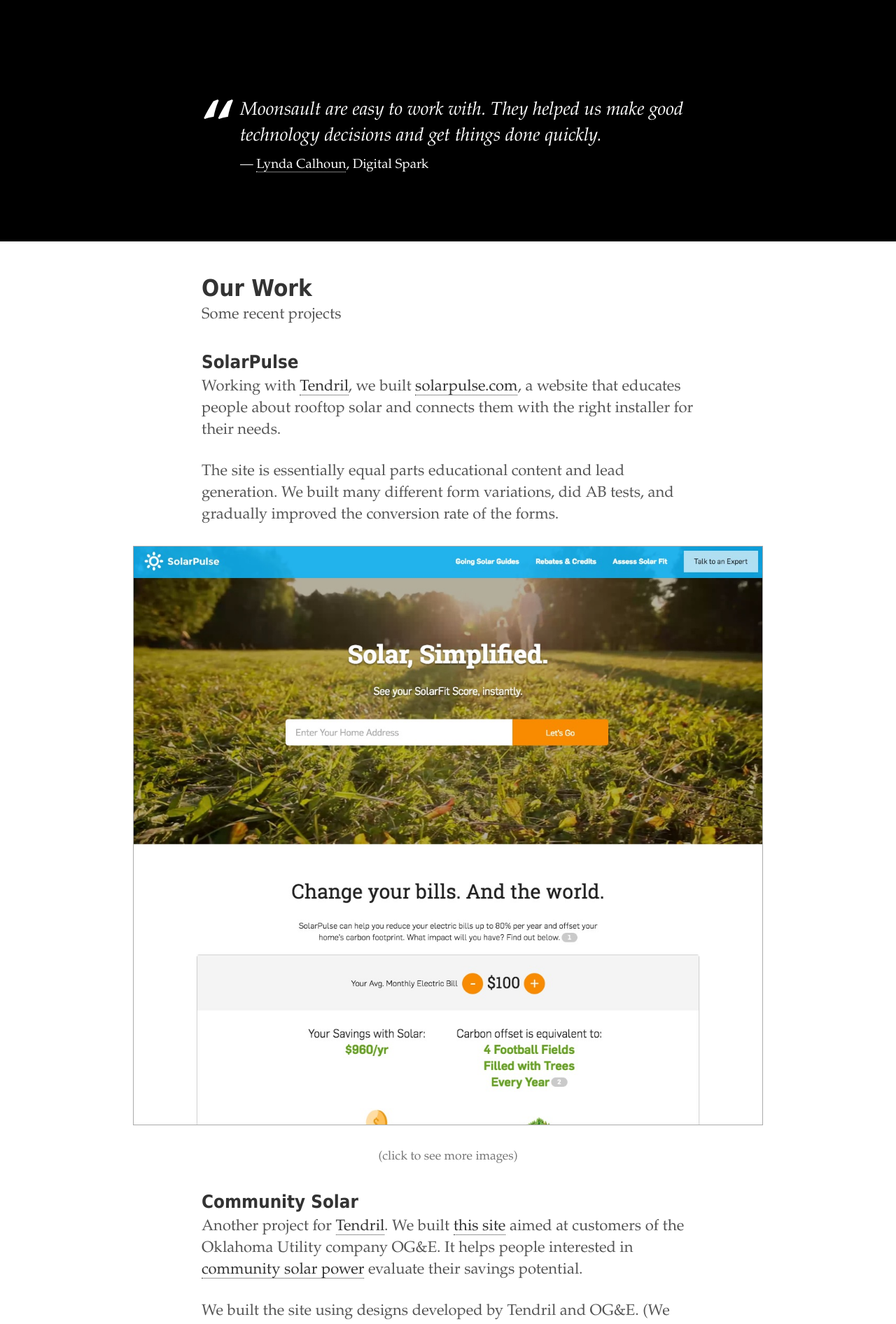
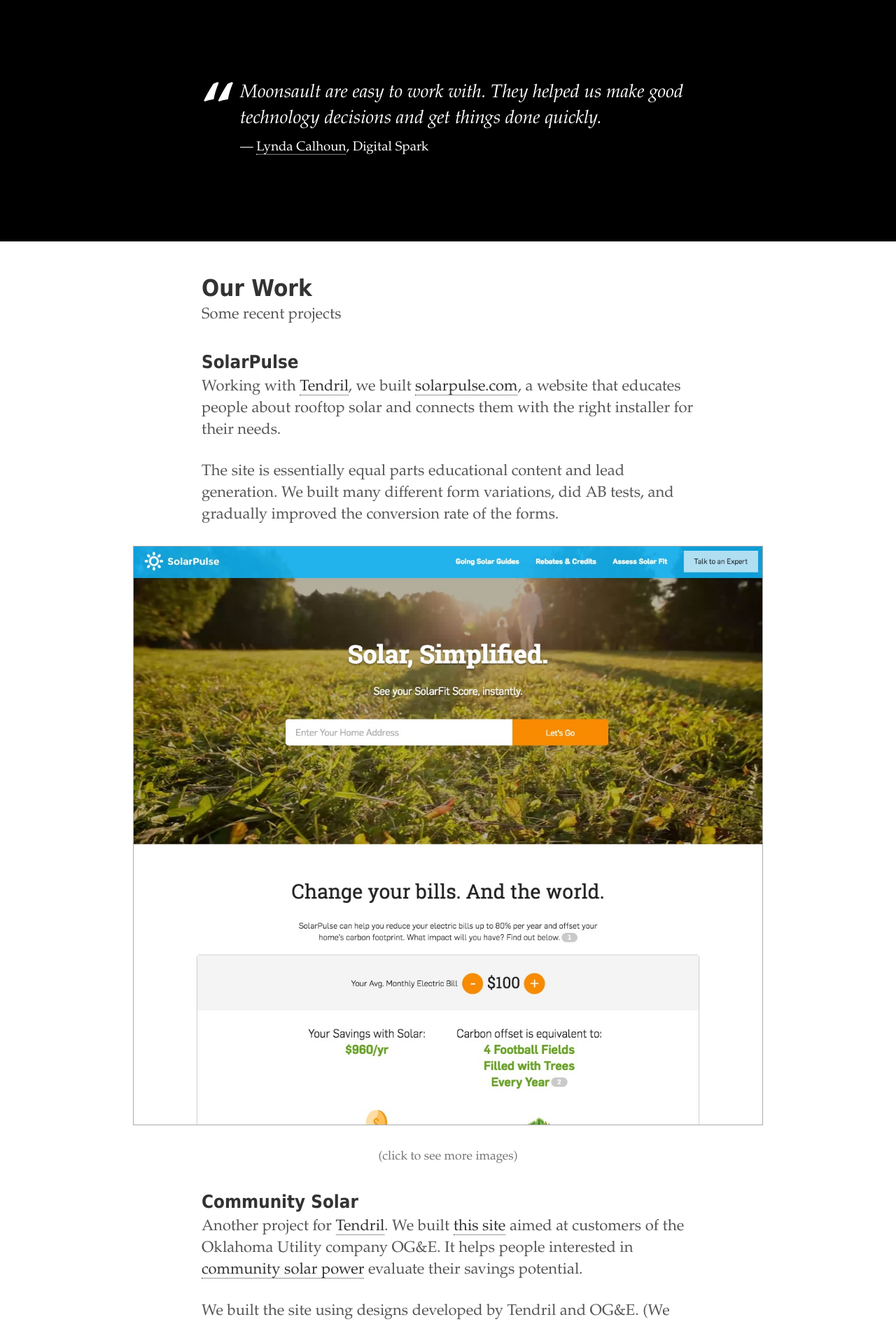
Before and after one commit to moonsaultco/moonsaultco.github.io, a Jekyll site: the page built from index.html, in a window 1280 px wide. Shown: the part 786-2678 px from the top of the page at 70% size. Built offline with Jekyll 4.4.1, drawn with Linux system fonts in a browser that asks for light colours.

Commit message:
improve vertical centering in ie9

```diff
--- a/_includes/index.scss
+++ b/_includes/index.scss
@@ -171,7 +171,8 @@
 	width: 100%;
 	left: 0;
 	top: 50%;
-	transform: translateY(-50%);
+	//transform: translateY(-50%);
+
 	//background-color: #fee;
 	.mark {
 		font-size: percentage(70/16);
@@ -312,6 +313,10 @@
 
 	}
 
+	.testimonial {
+		transform: translateY(-50%);
+	}
+
 }
 // Tablet and larger
 @media (min-width: 768px) {
@@ -384,6 +389,9 @@
 		padding-top: 1px;
 		padding-bottom: 0;
 
+		.testimonial {
+			margin-top: -80px;
+		}
 
 	}
 
```
